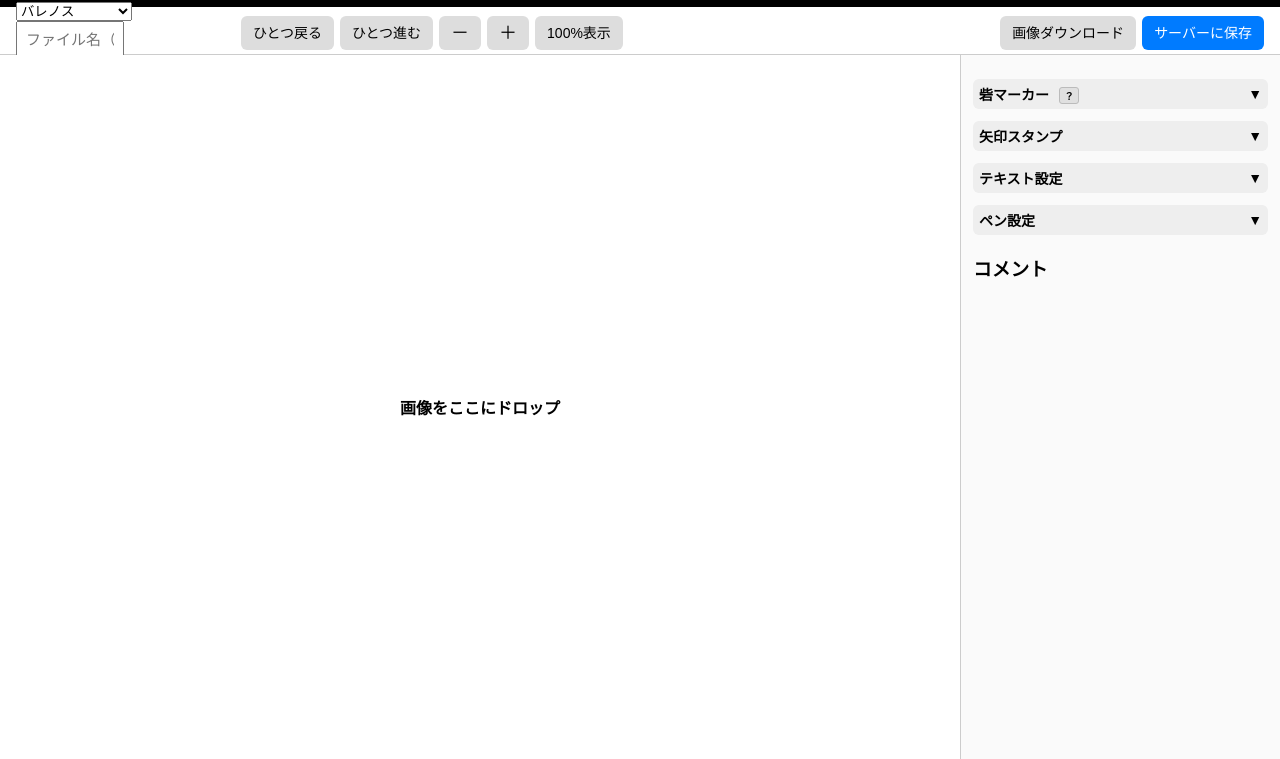
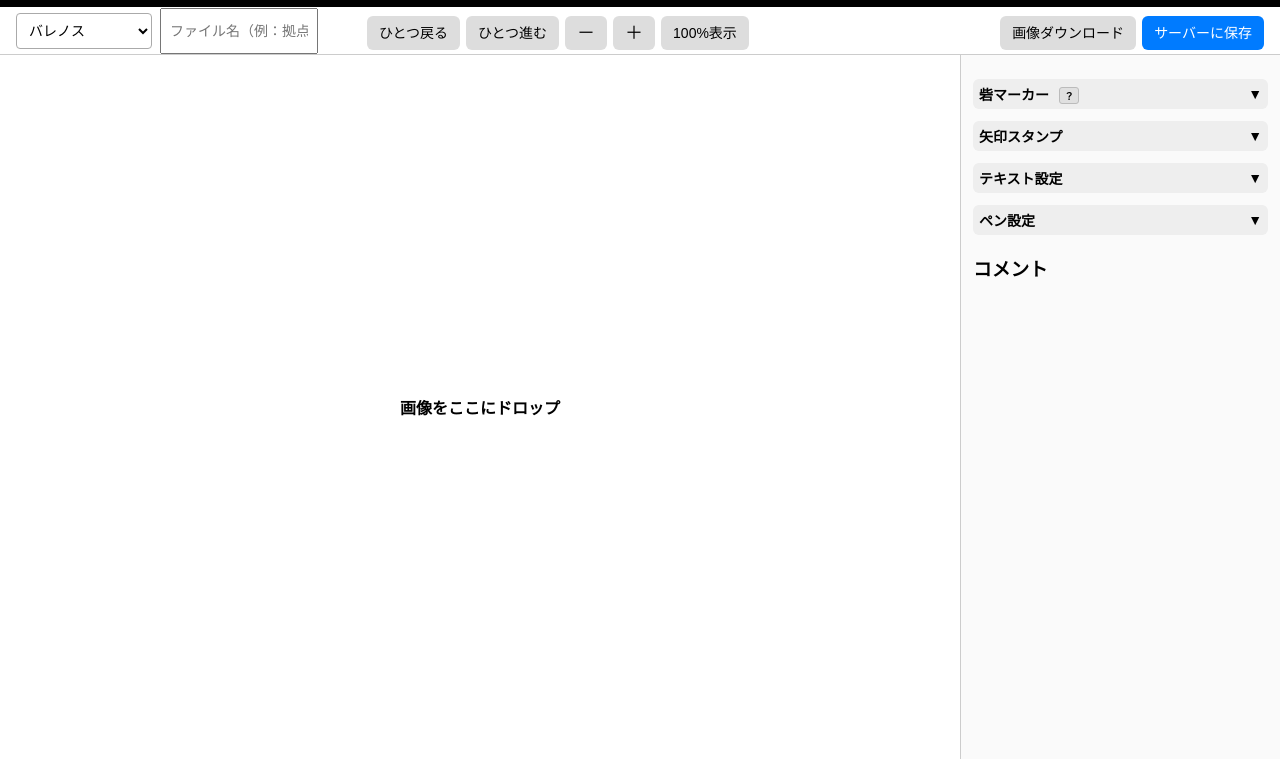
Before and after one commit to akumaneko418-ops/BDO-battle-map, a website: page public/edit.html in a window 1280 px wide. Shown: the part 49-808 px from the top of the page. Drawn offline with nearby package versions, Linux system fonts and the light colour scheme; no server answers.

Commit message:
Update edit.css

```diff
--- a/public/edit.css
+++ b/public/edit.css
@@ -358,3 +358,25 @@ button:hover {
 .tool-btn:hover {
     opacity: 0.9;
 }
+.fileNameArea {
+    display: flex;
+    gap: 8px;
+    align-items: center;
+    margin: 10px 0;
+}
+
+.categorySelect {
+    height: 36px;
+    padding: 4px 8px;
+    font-size: 14px;
+    border: 1px solid #aaa;
+    border-radius: 4px;
+    background: #fff;
+}
+
+.fileNameInput {
+    flex: 1;
+    height: 36px;
+    padding: 4px 8px;
+    font-size: 14px;
+}
```
